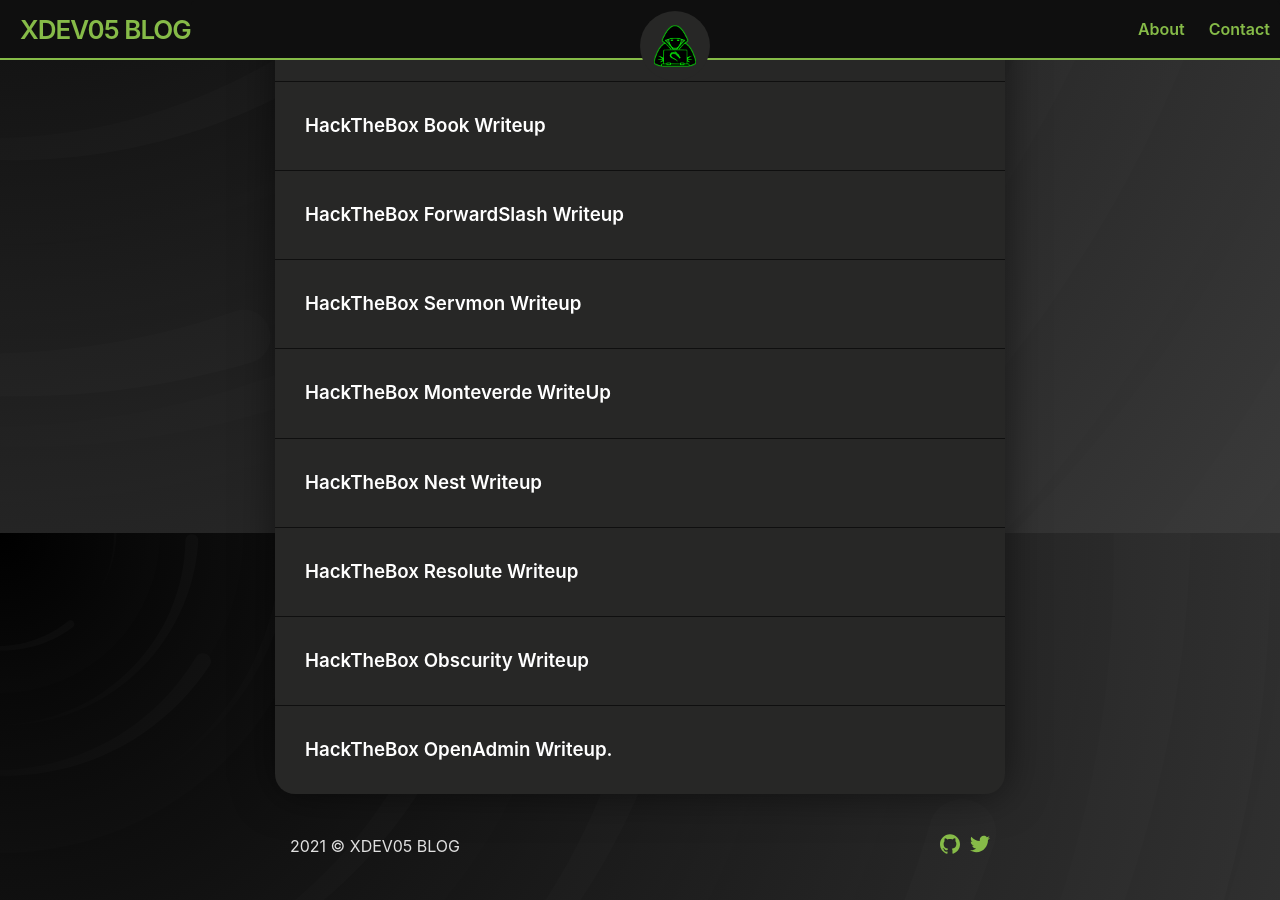
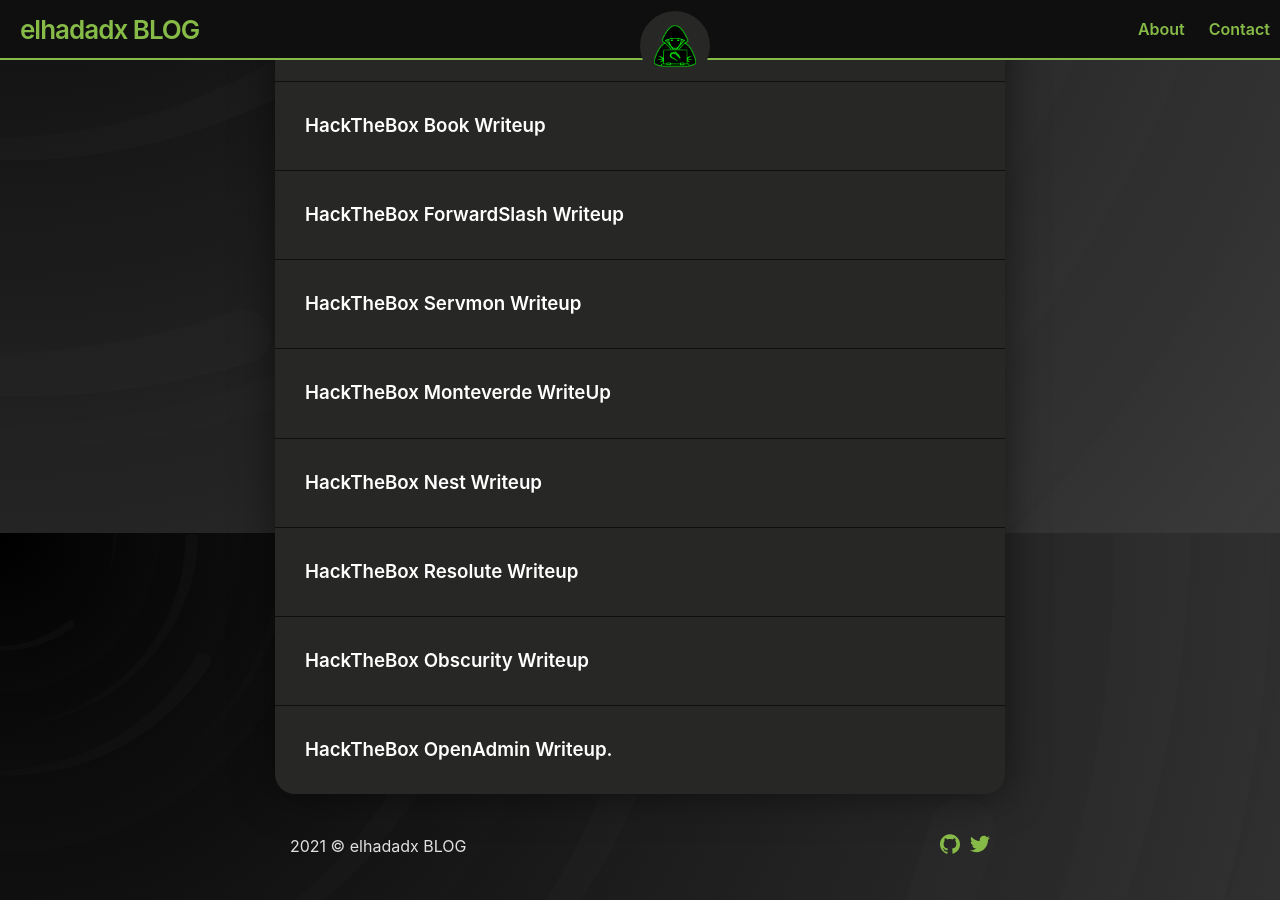
Before and after one commit to elhadadx/0Xelhadadx.github.io, a Jekyll site: the page built from index.md, in a window 1280 px wide and 900 px high, scrolled down 1387 px. Built offline with Jekyll 4.4.1, drawn with Linux system fonts in a browser that asks for light colours.

Commit message:
Update _config.yml

```diff
--- a/_config.yml
+++ b/_config.yml
@@ -1,4 +1,4 @@
-title: XDEV05 BLOG
+title: elhadadx BLOG
 iconURL: assets/paybackgreenlogo.png
 theme: jekyll-theme-leaf
 
@@ -6,8 +6,8 @@ theme: jekyll-theme-leaf
 permalink: :slug
 
 social:
-  twitter: XDev05
-  github: XDev05
+  twitter: elhadadx
+  github:
 
 plugins:
  - jekyll-feed
```
